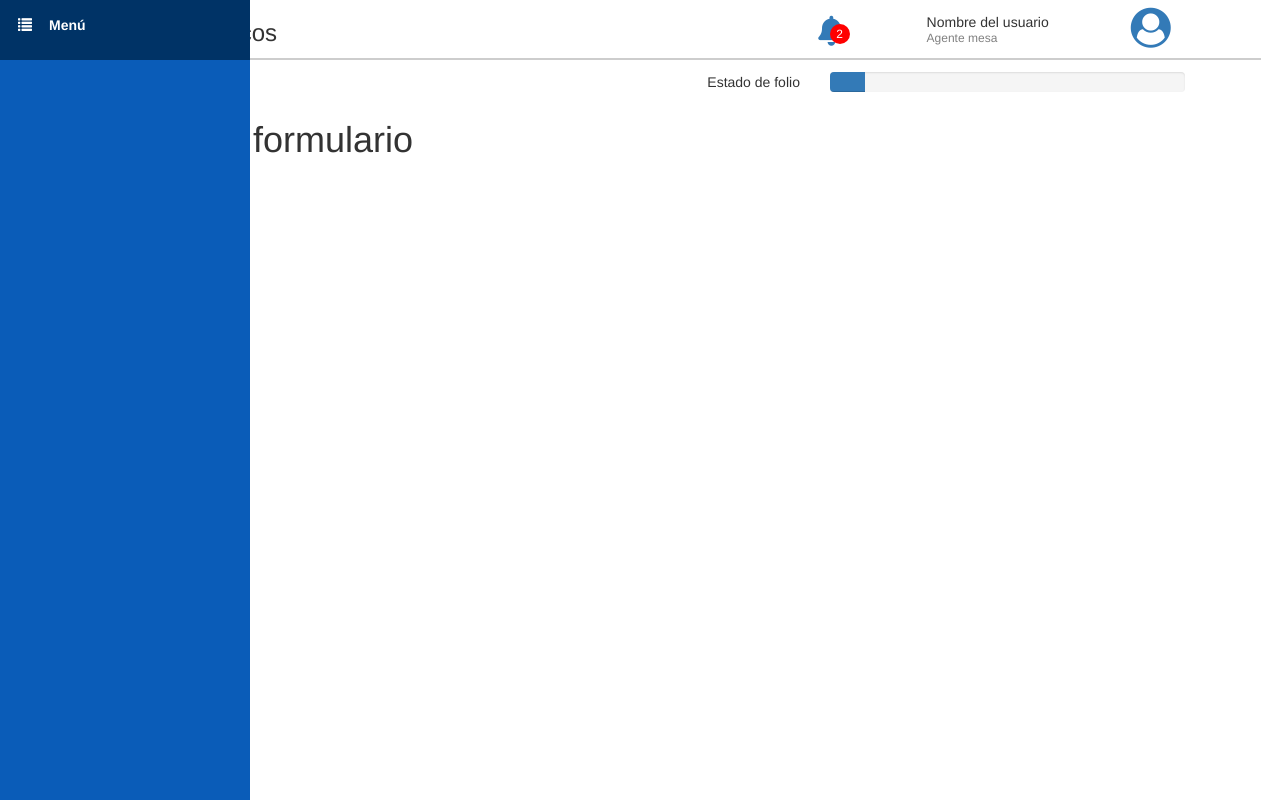
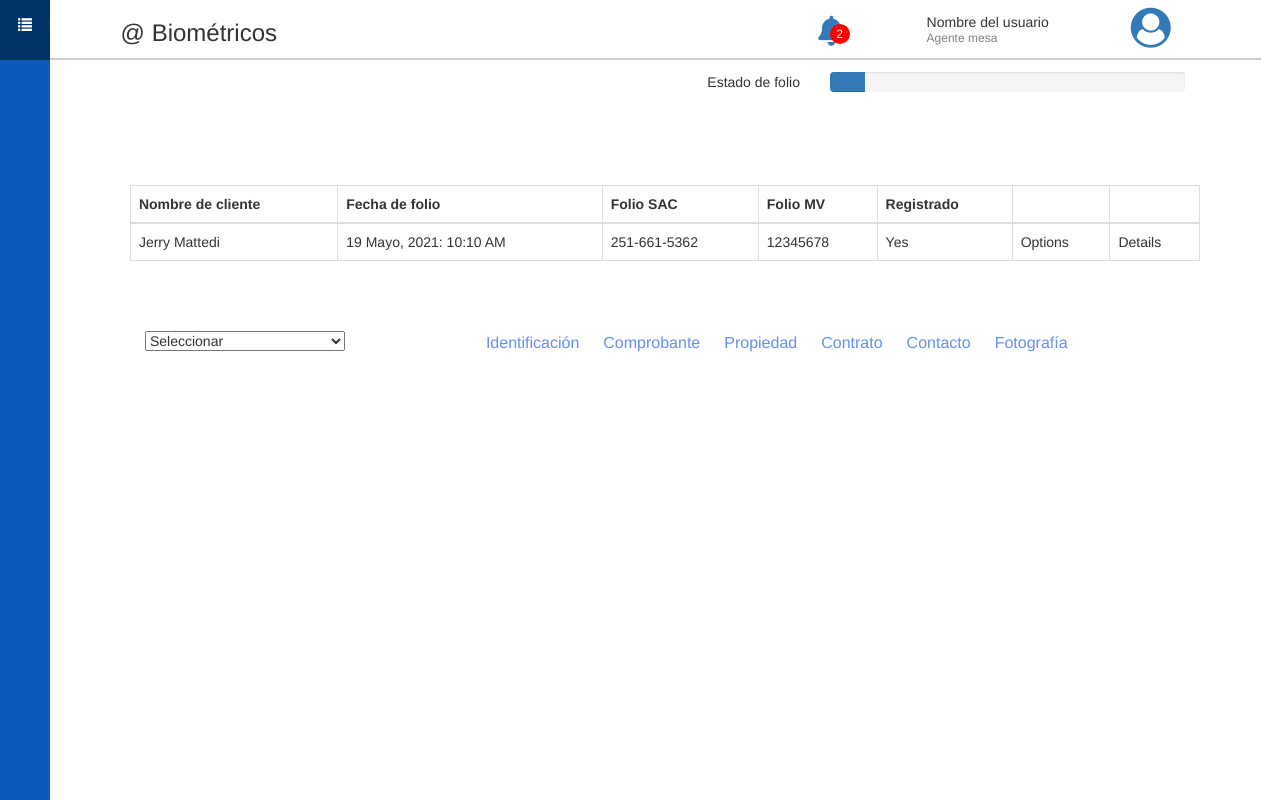
Before and after one commit to alexiamrp/microfront, an Angular app: page / in a window 1280 px wide. Built offline with nearby package versions, Linux system fonts and the light colour scheme.

Commit message:
Formulario incompleto

```diff
--- a/src/app/app.component.css
+++ b/src/app/app.component.css
@@ -11,4 +11,5 @@
 
 .div-form{
     position: relative;
+    margin-top: 2%;
 }
--- a/src/app/form/form.component.css
+++ b/src/app/form/form.component.css
@@ -0,0 +1,117 @@
+.formulario{
+    width: 98%;
+    height: fit-content;
+    float: right;
+    padding: 5%;
+}
+
+.botones{
+    margin-top: 50px;
+}
+
+.flex-container {
+  display: flex;
+}
+
+.tabs {
+    padding: 5px 15px;
+    text-align: center;
+    background: transparent;
+    cursor: pointer;
+    border-bottom: 1px solid rgba(0, 0, 0, 0.274);
+    box-sizing: content-box;
+    position: relative;
+    outline: none;
+    border-color: rgb(101, 144, 242);
+    border-radius: 7px 7px 0px 0px ;
+}
+
+.active-tabs  {
+    background: white;
+    border-color: transparent;
+    border-radius: 0px;
+}
+
+.active-tabs::before {
+    content: "";
+    display: block;
+    position: absolute;
+    top: -5px;
+    left: 50%;
+    transform: translateX(-50%);
+    width: calc(100% + 2px);
+    height: 5px;
+    background: rgb(88, 147, 241);
+}
+
+.form-select{
+    width: 200px;
+}
+
+.Portfolio {
+    position: relative;
+    margin: 5px;
+    border: 1px solid black;
+    float: left;
+    width: 180px;
+    transition-duration: 0.4s;
+    border-radius: 5px;
+    animation: winanim 0.5s ;
+-webkit-backface-visibility:visible;
+    backface-visibility:visible;
+    box-shadow:0 3px 5px -1px rgba(0,0,0,.2),0 5px 8px 0 rgba(0,0,0,.14),0 1px 14px 0 rgba(0,0,0,.12)
+}
+
+.Portfolio:hover {
+    box-shadow: 0 12px 16px 0 rgba(0,0,0,.24),0 17px 50px 0 rgba(0,0,0,.19);
+}
+
+.Portfolio img {
+    width: 100%;
+    height: auto;
+    border-radius: 5px
+}
+
+.desc {
+    padding: 5px;
+    text-align: center;
+    font-size: 90%;
+    background:black;
+    color:rgb(101, 144, 242);
+}
+
+.nav {
+    padding:5px;
+    margin-left:340px;
+    margin-top:-30px;
+}
+
+.nav li a {
+    margin:1px;
+    padding: 5px 10px;
+    font-size:16px;
+    color:rgb(101, 144, 242);
+    background: #FFF;
+    transition-duration: 0.4s;
+}
+.nav a:hover {
+    background:#333;
+}
+.nav .active {
+    background-color:rgb(101, 144, 242) !important;
+    color:#fff;
+    border-radius: 5px;
+}
+
+@keyframes winanim {
+    0%{opacity:0;transform:scale3d(.3,.3,.3)}
+    50%{opacity:1}
+}
+
+.container{
+    margin-top: 2%;
+}
+
+.tab-content{
+    margin-left: 25%;
+}
--- a/src/app/form/form.component.html
+++ b/src/app/form/form.component.html
@@ -1,3 +1,95 @@
-<div class="container">
-    <h1>Aquí va el formulario</h1>
+<div class="formulario">
+    <div class="table-responsive">
+        <table class="table table-bordered">
+            <thead>
+                <tr>
+                <th scope="col">Nombre de cliente</th>
+                <th scope="col">Fecha de folio</th>
+                <th scope="col">Folio SAC</th>
+                <th scope="col">Folio MV</th>
+                <th scope="col">Registrado</th>
+                <th scope="col"></th>
+                <th scope="col"></th>
+                </tr>
+            </thead>
+            <tbody>
+                <tr>
+                <td>Jerry Mattedi</td>
+                <td>19 Mayo, 2021: 10:10 AM</td>
+                <td>251-661-5362</td>
+                <td>12345678</td>
+                <td>Yes</td>
+                <td>Options</td>
+                <td>Details</td>
+                </tr>
+            </tbody>
+        </table>
+    </div>
+
+    <div class="container-fluid">
+        <div class="botones">
+            <select class="form-select">
+                <option selected>Seleccionar</option>
+                <option value="1">Expediente cr&eacute;dito</option>
+                <option value="2">Expediente captaci&oacute;n</option>
+            </select>
+        </div>
+        <div class="row">
+            <ul class="nav nav-pills mb-3" id="pills-tab" role="tablist">
+                <li class="nav-item">
+                    <a class="nav-link" id="showall-tab" data-toggle="pill" href="#identificacion" role="tab" aria-controls="showall" aria-selected="true">Identificación</a>
+                </li>
+                <li class="nav-item">
+                    <a class="nav-link" id="Cars-tab" data-toggle="pill" href="#comprobante" role="tab" aria-controls="Cars" aria-selected="false">Comprobante</a>
+                </li>
+                <li class="nav-item">
+                    <a class="nav-link" id="City-tab" data-toggle="pill" href="#propiedad" role="tab" aria-controls="City" aria-selected="false">Propiedad</a>
+                </li>
+                <li class="nav-item">
+                    <a class="nav-link" id="Forest-tab" data-toggle="pill" href="#contrato" role="tab" aria-controls="Forest" aria-selected="false">Contrato</a>
+                </li>
+                <li class="nav-item">
+                    <a class="nav-link" id="City-tab" data-toggle="pill" href="#contacto" role="tab" aria-controls="City" aria-selected="false">Contacto</a>
+                </li>
+                <li class="nav-item">
+                    <a class="nav-link" id="Forest-tab" data-toggle="pill" href="#fotografia" role="tab" aria-controls="Forest" aria-selected="false">Fotografía</a>
+                </li>
+            </ul>
+            </div>
+            <div class="container">
+                <div class="tab-content" id="pills-tabContent">
+                    <div class="tab-pane fade " id="identificacion" role="tabpanel" aria-labelledby="showall-tab">
+                        <div class="Portfolio"><a href="#!"><img class="card-img" src="http://placehold.it/400x400" alt=""></a></div>
+                        <div class="Portfolio"><a href="#!"><img class="card-img" src="http://placehold.it/400x400" alt=""></a></div>
+                        <div class="Portfolio"><a href="#!"><img class="card-img" src="http://placehold.it/400x400" alt=""></a></div>
+                    </div>
+                    <div class="tab-pane fade" id="comprobante" role="tabpanel" aria-labelledby="Cars-tab">
+                        <div class="Portfolio"><a href="#!"><img class="card-img" src="http://placehold.it/400x400" alt=""></a></div>
+                        <div class="Portfolio"><a href="#!"><img class="card-img" src="http://placehold.it/400x400" alt=""></a></div>
+                        <div class="Portfolio"><a href="#!"><img class="card-img" src="http://placehold.it/400x400" alt=""></a></div>
+                    </div>
+                    <div class="tab-pane fade" id="propiedad" role="tabpanel" aria-labelledby="City-tab">
+                        <div class="Portfolio"><a href="#!"><img class="card-img" src="http://placehold.it/400x400" alt=""></a></div>
+                        <div class="Portfolio"><a href="#!"><img class="card-img" src="http://placehold.it/400x400" alt=""></a></div>
+                        <div class="Portfolio"><a href="#!"><img class="card-img" src="http://placehold.it/400x400" alt=""></a></div>
+                    </div>
+                    <div class="tab-pane fade" id="contrato" role="tabpanel" aria-labelledby="Forest-tab">
+                        <div class="Portfolio"><a href="#!"><img class="card-img" src="http://placehold.it/400x400" alt=""></a></div>
+                        <div class="Portfolio"><a href="#!"><img class="card-img" src="http://placehold.it/400x400" alt=""></a></div>
+                        <div class="Portfolio"><a href="#!"><img class="card-img" src="http://placehold.it/400x400" alt=""></a></div>
+                    </div>
+                    <div class="tab-pane fade" id="contacto" role="tabpanel" aria-labelledby="Forest-tab">
+                        <div class="Portfolio"><a href="#!"><img class="card-img" src="http://placehold.it/400x400" alt=""></a></div>
+                        <div class="Portfolio"><a href="#!"><img class="card-img" src="http://placehold.it/400x400" alt=""></a></div>
+                        <div class="Portfolio"><a href="#!"><img class="card-img" src="http://placehold.it/400x400" alt=""></a></div>
+                    </div>
+                    <div class="tab-pane fade" id="fotografia" role="tabpanel" aria-labelledby="Forest-tab">
+                        <div class="Portfolio"><a href="#!"><img class="card-img" src="http://placehold.it/400x400" alt=""></a></div>
+                        <div class="Portfolio"><a href="#!"><img class="card-img" src="http://placehold.it/400x400" alt=""></a></div>
+                        <div class="Portfolio"><a href="#!"><img class="card-img" src="http://placehold.it/400x400" alt=""></a></div>
+                    </div>
+                </div>
+        </div>
+    </div>
+
 </div>
```
